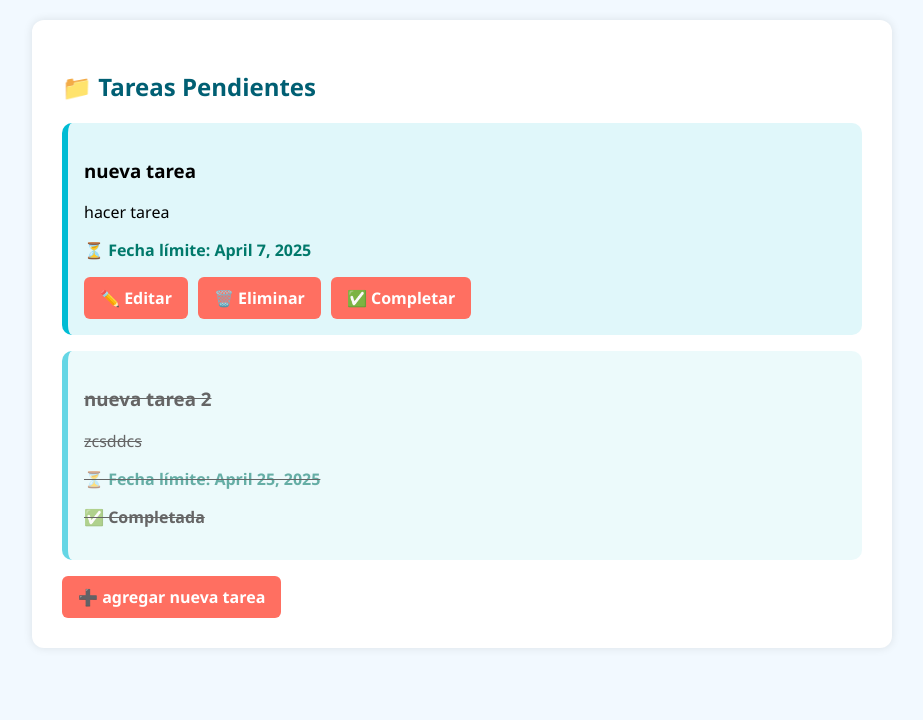
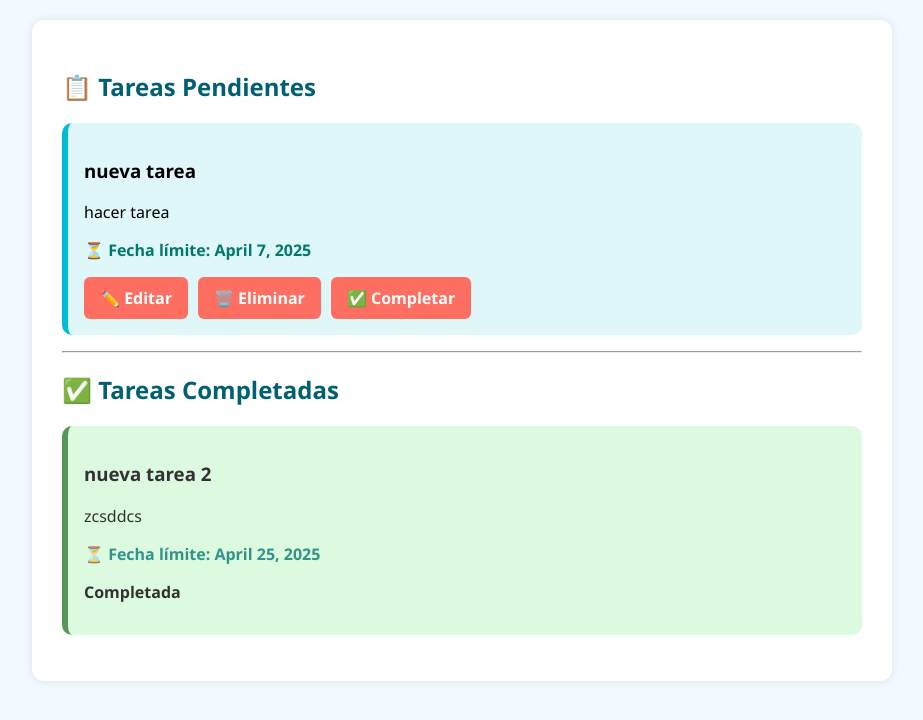
Before and after one commit to CamilaTorres1035/organizador, a Django app: page / in a window 1280 px wide. Shown: the top 720 px of the page, without its empty margins (178-1101 px from the left). Run offline with Django 5.2, Linux system fonts and the light colour scheme; data comes from the database, SQL or seed files in the repository.

Commit message:
Improve styles and layout for task list
- Updated `estilos.css` to enhance the visual appearance.
- Modified `lista.html` to improve the layout and user experience.

```diff
--- a/tareas/static/tareas/estilos.css
+++ b/tareas/static/tareas/estilos.css
@@ -33,8 +33,9 @@ h1, h2 {
 }
 
 .completada {
-    opacity: 0.6;
-    text-decoration: line-through;
+    background-color: #d3f9d8;
+    border-left: 6px solid #2e7d32;
+    opacity: 0.8;
 }
 
 
--- a/tareas/templates/tareas/lista.html
+++ b/tareas/templates/tareas/lista.html
@@ -7,27 +7,38 @@
 
 
 {% block content %}
-    <h2>📁 Tareas Pendientes</h2>
-
-
+<h2>📋 Tareas Pendientes</h2>
 {% for tarea in tareas %}
-        <div class="tarjeta-tarea {% if tarea.completada %}completada{% endif %}">
+    {% if not tarea.completada %}
+        <div class="tarjeta-tarea">
             <h3>{{ tarea.titulo }}</h3>
             <p>{{ tarea.descripcion }}</p>
             <p class="fecha">⏳ Fecha límite: {{ tarea.fecha_limite }}</p>
-
-            {% if tarea.completada %}
-                <p><strong>✅ Completada</strong></p>
-            {% else %}
             <div class="botones">
                 <a href="{% url 'editar_tarea' tarea.id %}" class="btn">✏️ Editar</a>
                 <a href="{% url 'eliminar_tarea' tarea.id %}" class="btn">🗑️ Eliminar</a>
                 <a href="{% url 'marcar_completada' tarea.id %}" class="btn">✅ Completar</a>
             </div>
+        </div>
     {% endif %}
-        </div>
+{% empty %}
+    <p>No hay tareas pendientes.</p>
 {% endfor %}
 
-    <a href="{% url 'registrar_tarea' %}" class="btn">➕ agregar nueva tarea</a>
+<hr>
+
+<h2>✅ Tareas Completadas</h2>
+{% for tarea in tareas %}
+    {% if tarea.completada %}
+        <div class="tarjeta-tarea completada">
+            <h3>{{ tarea.titulo }}</h3>
+            <p>{{ tarea.descripcion }}</p>
+            <p class="fecha">⏳ Fecha límite: {{ tarea.fecha_limite }}</p>
+            <p><strong>Completada</strong></p>
+        </div>
+    {% endif %}
+{% empty %}
+    <p>No hay tareas completadas.</p>
+{% endfor %}
 
 {% endblock content %}
```
Lines whose indentation alone changed are shown as unchanged.
